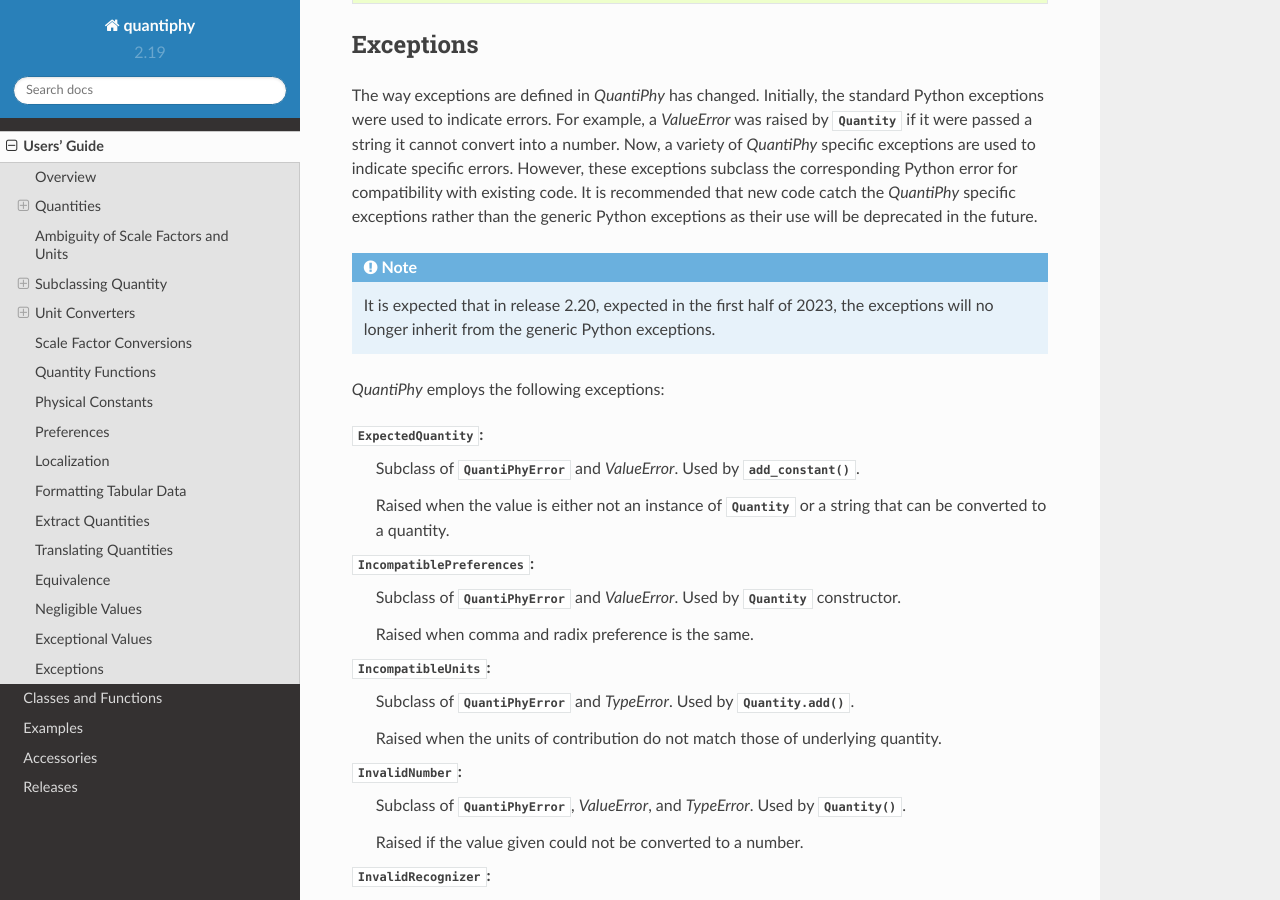
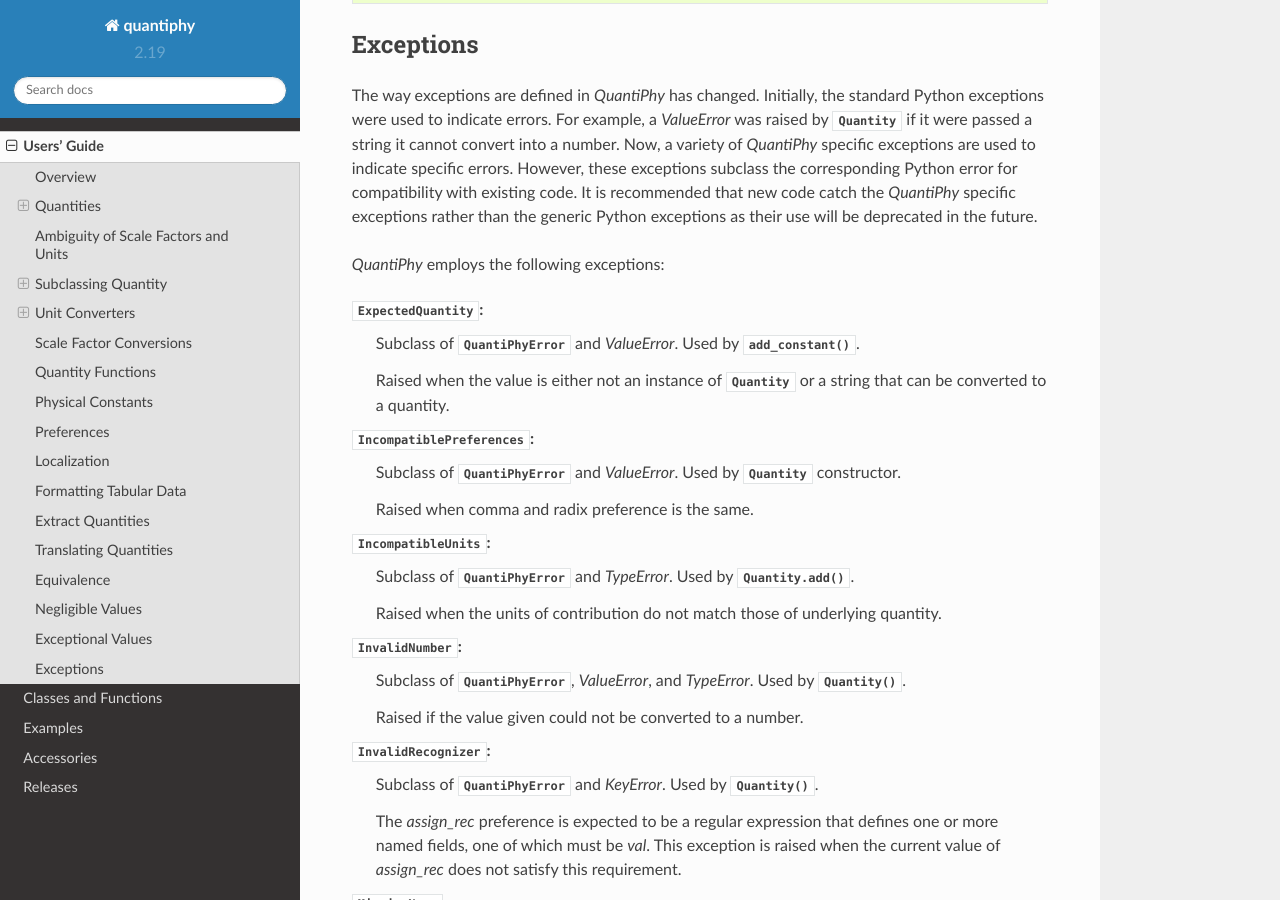
Before and after one commit to KenKundert/quantiphy, a Sphinx documentation site: the page built from doc/user.rst, in a window 1280 px wide and 900 px high, scrolled down 47436 px. Built offline with Sphinx 7.4.7 and the Read the Docs theme 2.0.0, drawn with Linux system fonts in a browser that asks for light colours; some of the changed text lies outside the part shown.

Commit message:
Fix return type of Quantity.extract() Update copyright year

```diff
--- a/doc/conf.py
+++ b/doc/conf.py
@@ -51,7 +51,7 @@ master_doc = 'index'
 
 # General information about the project.
 project = u'quantiphy'
-copyright = u'2017-2023, Ken Kundert'
+copyright = u'2017-2024, Ken Kundert'
 
 # The version info for the project you're documenting, acts as replacement for
 # |version| and |release|, also used in various other places throughout the
--- a/doc/user.rst
+++ b/doc/user.rst
@@ -2739,11 +2739,6 @@ corresponding Python error for compatibility with existing code.  It is
 recommended that new code catch the *QuantiPhy* specific exceptions rather than
 the generic Python exceptions as their use will be deprecated in the future.
 
-.. note::
-
-    It is expected that in release 2.20, expected in the first half of 2023, the
-    exceptions will no longer inherit from the generic Python exceptions.
-
 *QuantiPhy* employs the following exceptions:
 
 :class:`ExpectedQuantity`:
```
Also changed, not shown: 6 other files.
